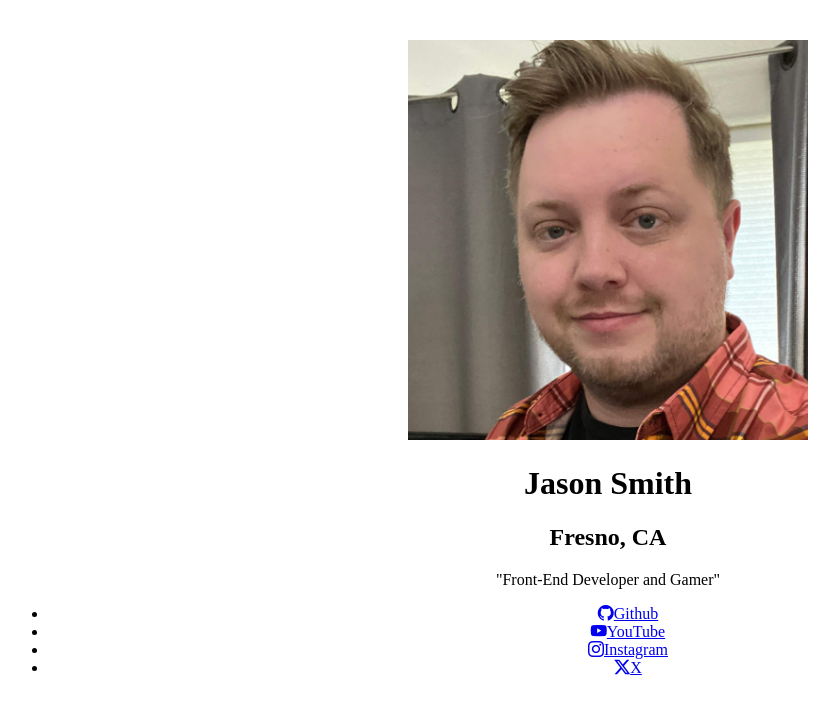
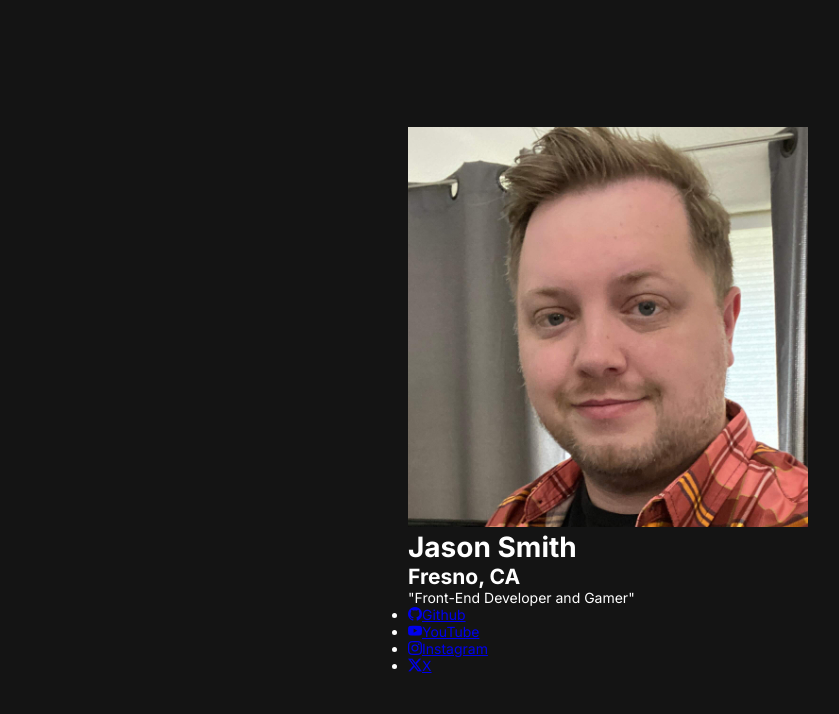
Before and after one commit to SmiJa/fm_social_links, a React (Vite) app: page / in a window 1280 px wide. Shown: the top 714 px of the page, without its empty margins (32-871 px from the left). Built offline with nearby package versions, Linux system fonts and the light colour scheme.

Commit message:
style body

```diff
--- a/src/App.css
+++ b/src/App.css
@@ -1,44 +1,34 @@
 @import url("https://cdn.jsdelivr.net/npm/bootstrap-icons@1.11.3/font/bootstrap-icons.min.css");
+@import url('https://fonts.googleapis.com/css2?family=Inter:ital,opsz,wght@0,14..32,100..900;1,14..32,100..900&display=swap');
 
-#root {
-  max-width: 1280px;
-  margin: 0 auto;
-  padding: 2rem;
-  text-align: center;
+*,
+*:before,
+*:after {
+  box-sizing: border-box;
+  padding: 0;
+  margin: 0;
 }
 
-.logo {
-  height: 6em;
-  padding: 1.5em;
-  will-change: filter;
-  transition: filter 300ms;
-}
-.logo:hover {
-  filter: drop-shadow(0 0 2em #646cffaa);
-}
-.logo.react:hover {
-  filter: drop-shadow(0 0 2em #61dafbaa);
+:root {
+  --green: hsl(75, 94%, 57%);
+  --white: hsl(0, 0%, 100%);
+  --grey-700: hsl(0, 0%, 20%);
+  --grey-800: hsl(0, 0%, 12%);
+  --grey-900: hsl(0, 0%, 8%);
 }
 
-@keyframes logo-spin {
-  from {
-    transform: rotate(0deg);
-  }
-  to {
-    transform: rotate(360deg);
-  }
+body {
+  width: 100vw;
+  height: 100vh;
+
+  display: flex;
+  justify-content: center;
+  align-items: center;
+
+  font-family: "Inter", sans-serif;
+  font-weight: 400;
+  font-size: 14px;
+  color: var(--white);
+
+  background-color: var(--grey-900);
 }
-
-@media (prefers-reduced-motion: no-preference) {
-  a:nth-of-type(2) .logo {
-    animation: logo-spin infinite 20s linear;
-  }
-}
-
-.card {
-  padding: 2em;
-}
-
-.read-the-docs {
-  color: #888;
-}
```
